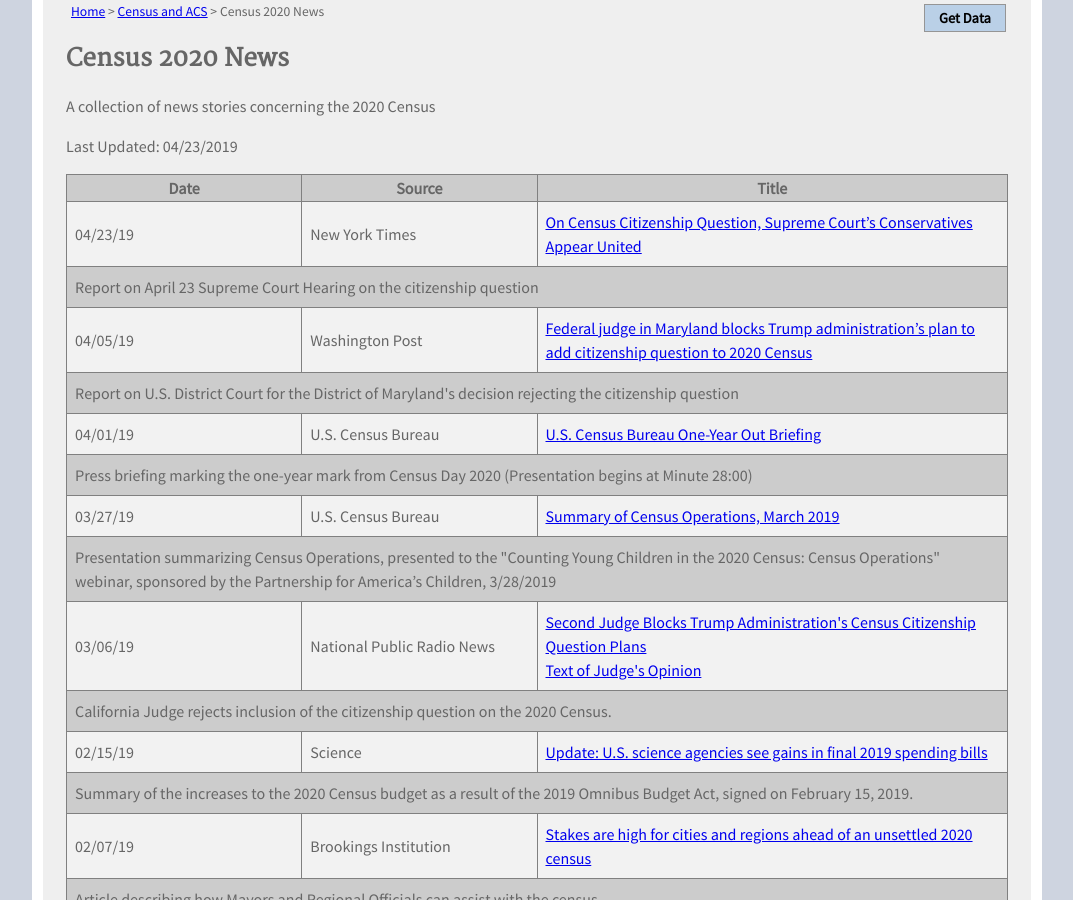
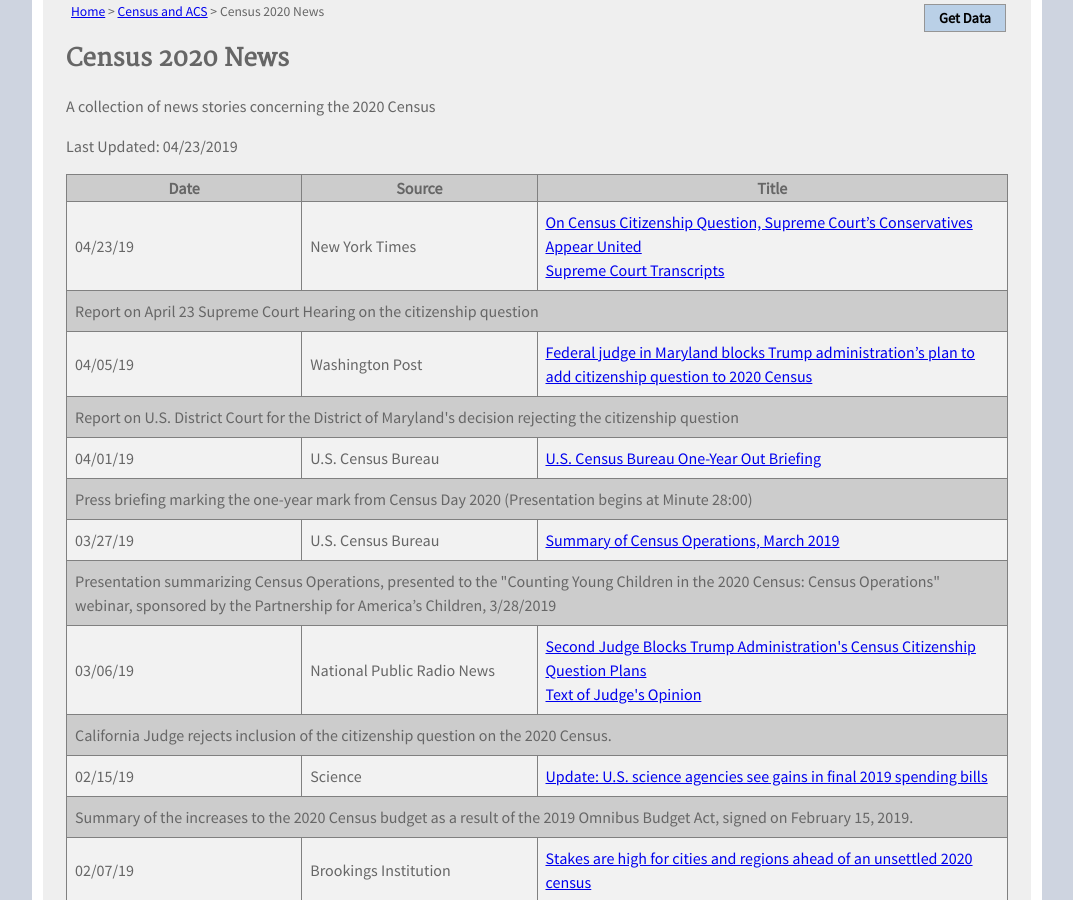
Before and after one commit to TBleess/Website_New, a Jekyll site: the page built from pages/5_CensusACS/2020-news.html, in a window 1280 px wide and 900 px high, scrolled down 310 px. Shown: the whole window, without its empty margins (103-1176 px from the left). Built offline with Jekyll 4.4.1, drawn with Linux system fonts in a browser that asks for light colours.

Commit message:
Update 2020-news.html

```diff
--- a/pages/5_CensusACS/2020-news.html
+++ b/pages/5_CensusACS/2020-news.html
@@ -36,6 +36,7 @@ description: "Census 2020 News"
 <td>
 <a href="https://www.nytimes.com/2019/04/23/us/politics/supreme-court-census-citizenship.html"
    target="_blank">On Census Citizenship Question, Supreme Court’s Conservatives Appear United</a> <br>
+<a href="https://www.supremecourt.gov/oral_arguments/argument_transcripts/2018/18-966_i4dj.pdf">Supreme Court Transcripts</a>
 </td>
 </tr>
 <tr>
```
